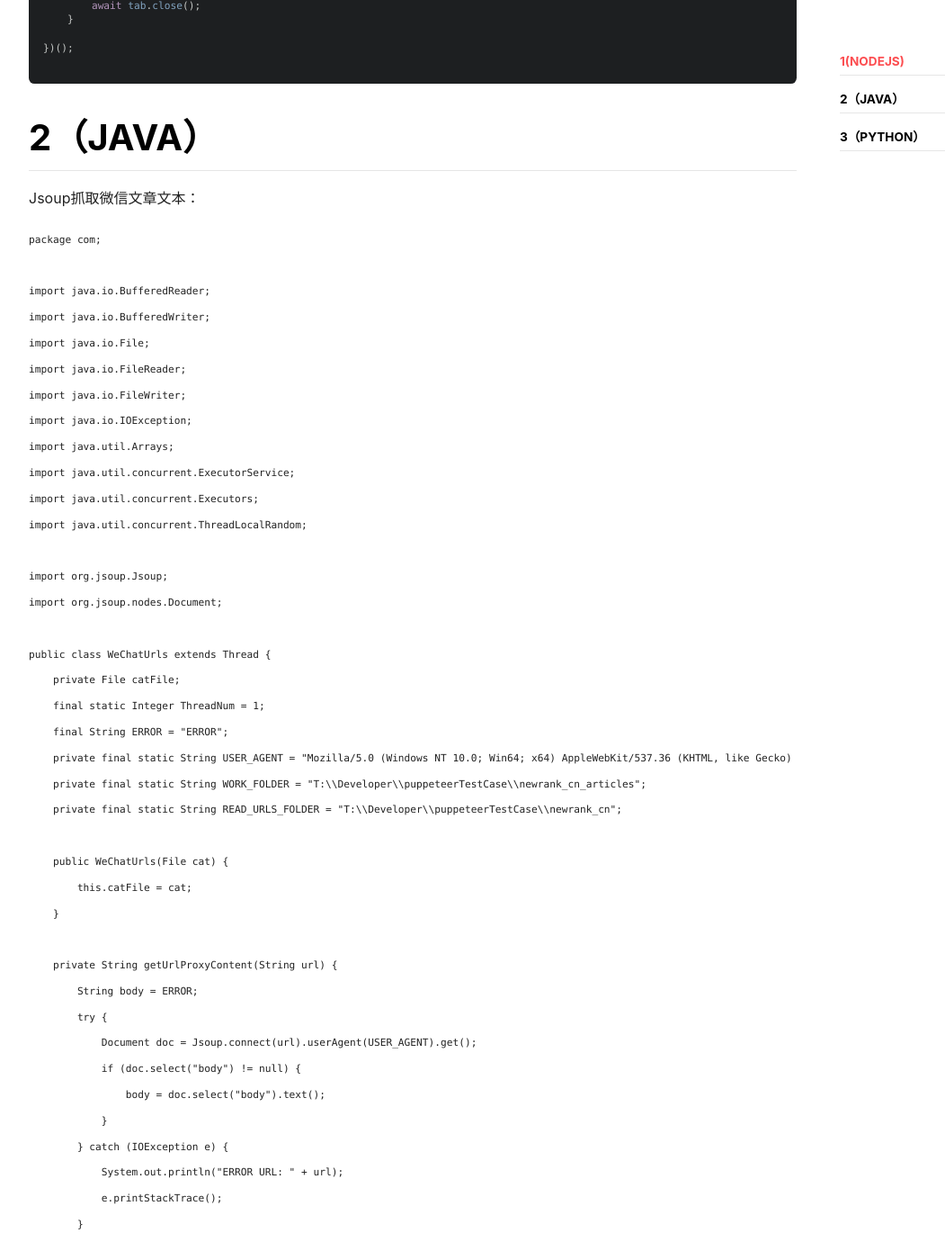
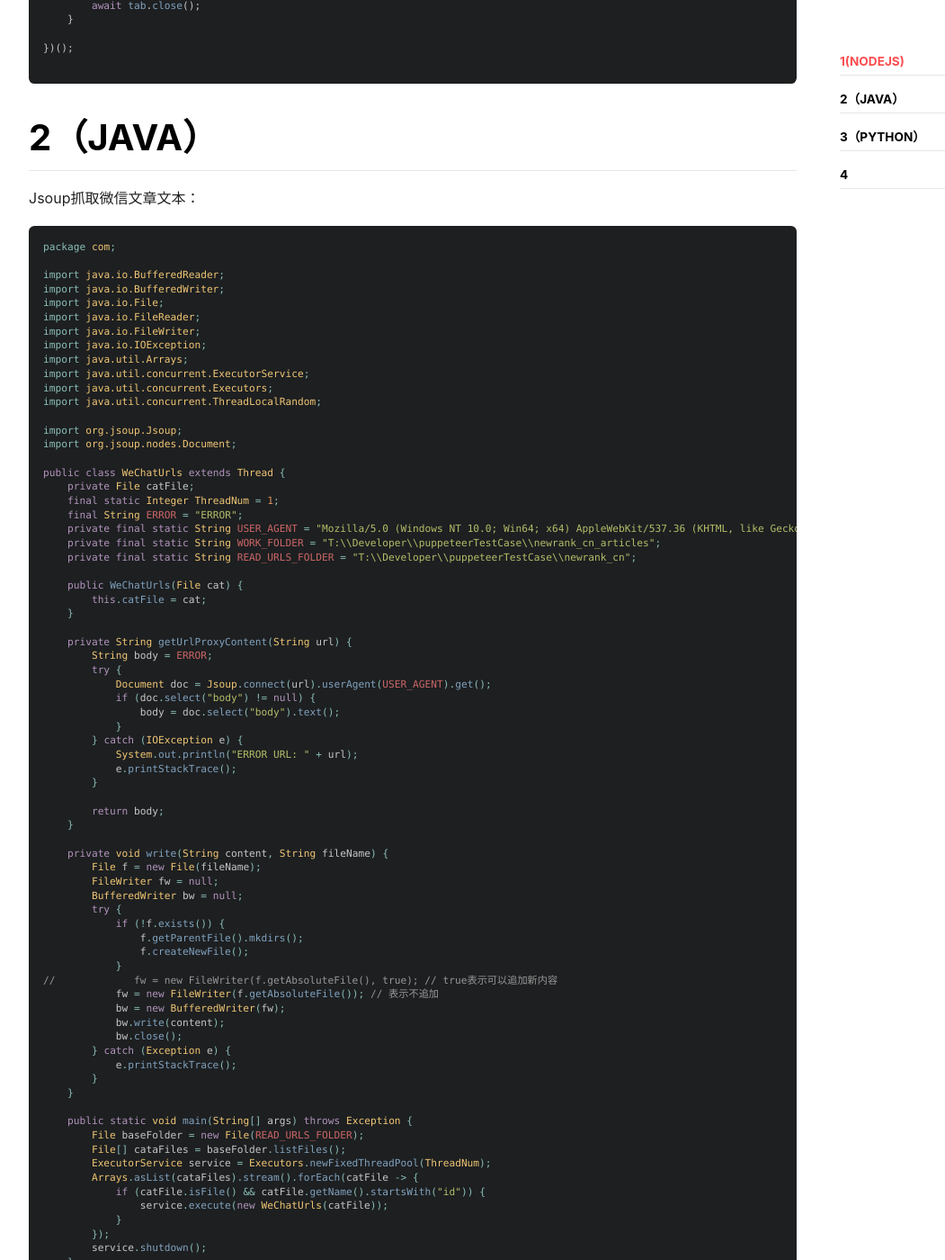
Before and after one commit to caiyongji/blog.caiyongji.com, a Jekyll site: the page built from _posts/2018-08-14-what-does-wechat-official-account-writing.md, in a window 1280 px wide and 1400 px high, scrolled down 4301 px. Shown: the whole window at 90% size, without its empty margins (71-1122 px from the left). Built offline with Jekyll 4.4.1, drawn with Linux system fonts in a browser that asks for light colours; nearby versions of some CDN libraries; some of the changed text lies outside the part shown.

Commit message:
code style

`````diff
--- a/_posts/2018-08-14-what-does-wechat-official-account-writing.md
+++ b/_posts/2018-08-14-what-does-wechat-official-account-writing.md
@@ -264,7 +264,7 @@ const detailUrl = "https://www.newrank.cn/public/info/detail.html?account=";
 
 Jsoup抓取微信文章文本：
 
-````java
+```java
 package com;
 
 import java.io.BufferedReader;
@@ -463,10 +463,12 @@ for l in range(0,len(baselist)):
                 proc(os.path.basename(p), 'top')
 
 ```
-#4
+
+# 4
+
 词云结果涉及23个维度，得出结果如下：
 
-##TOP500公众号文章
+TOP500公众号文章
 
 ![](/assets/images/20180814/1.webp)
 
`````
